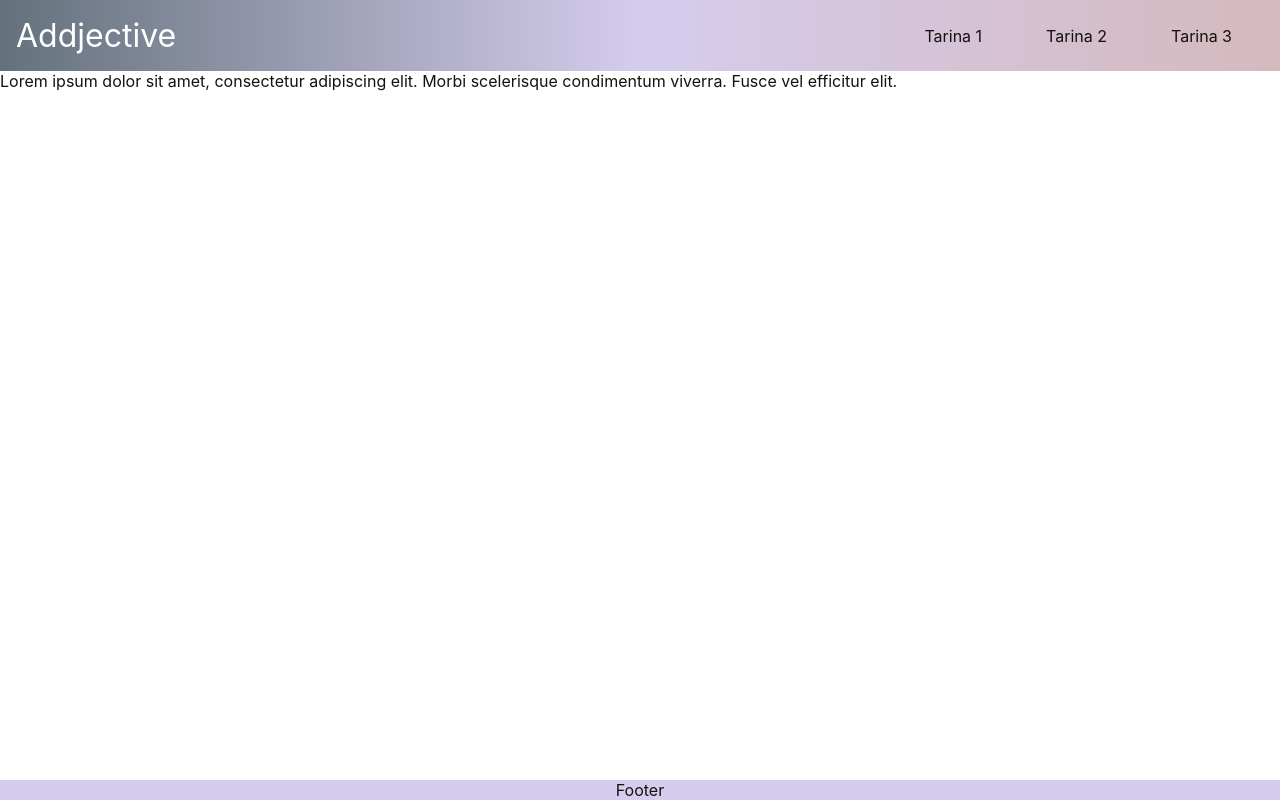
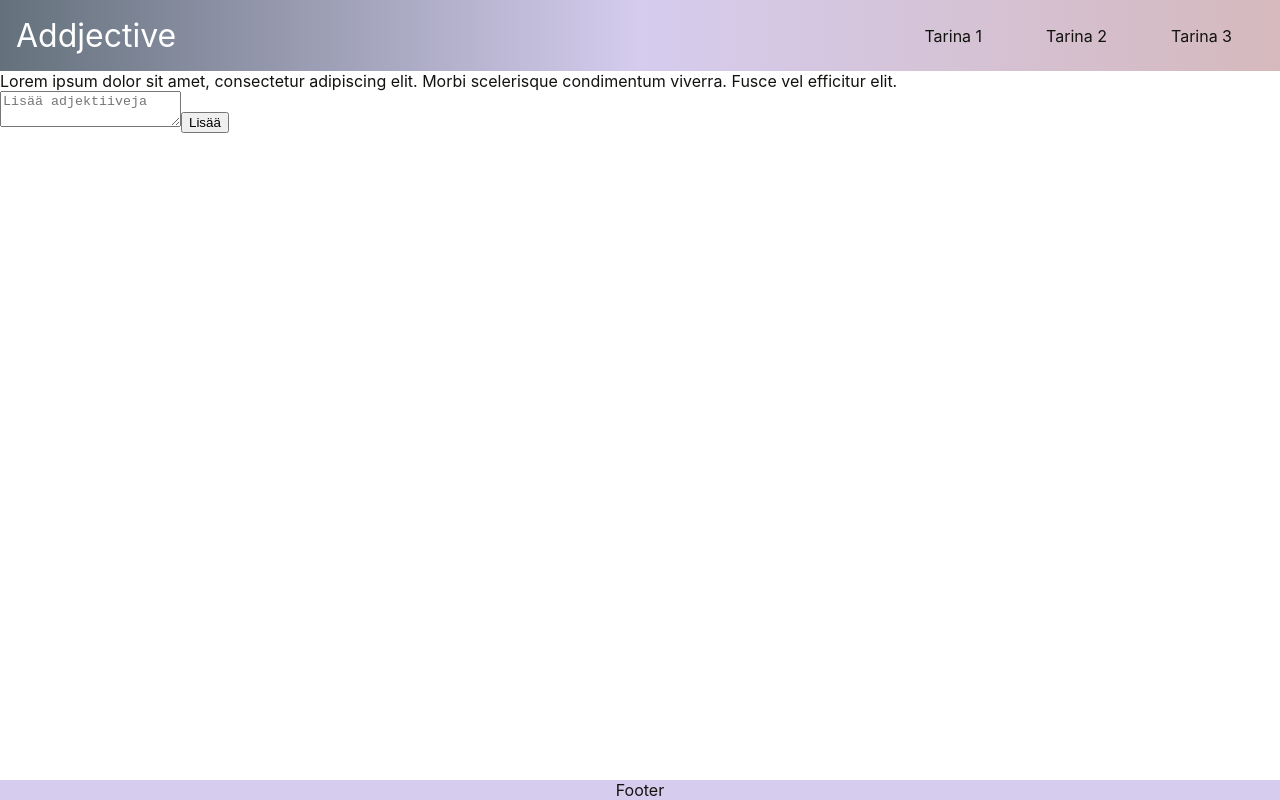
Before and after one commit to jasminlehtinen/Addjective, a React (Create React App) app: page /tarina/1 in a window 1280 px wide. Built offline with nearby package versions, Linux system fonts and the light colour scheme.

Commit message:
Added textarea
Textarea for adding adjectives

```diff
--- a/src/pages/stories.js
+++ b/src/pages/stories.js
@@ -1,9 +1,19 @@
-import React from 'react'
+import React, { useState } from 'react'
 import { useParams } from 'react-router-dom'
 
 const Stories = () => {
+  const { id } = useParams()
+  const [textarea, setTextarea] = useState('')
 
-  const { id } = useParams()
+  const handleChange = (event) => {
+    setTextarea(event.target.value)
+  }
+
+  const handleSubmit = (event) => {
+    event.preventDefault()
+    const data = document.getElementById('data')
+    console.log(data.value)
+  }
 
   const SwitchStory = ({ page }) => {
     switch(page) {
@@ -22,6 +32,15 @@ const Stories = () => {
     <>
       <div className='content'>
         <SwitchStory page={id}/>
+        <form noValidate onSubmit={handleSubmit}>
+          <textarea
+            type='text'
+            id='data'
+            placeholder='Lisää adjektiiveja'
+            value={textarea}
+            onChange={handleChange} />
+          <button type='submit'>Lisää</button>
+        </form>
       </div>
     </>
   )
```
